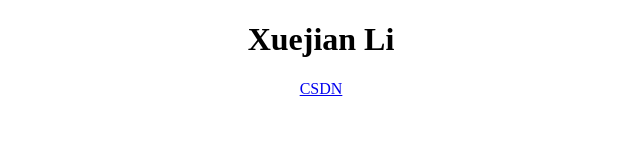
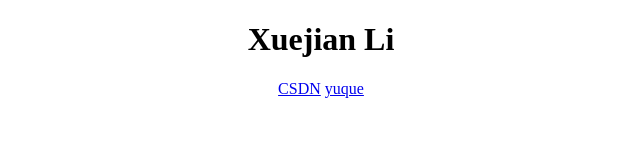
Before and after one commit to dadadaSJ/dadadaSJ, a plain HTML site: page index.html in a window 1280 px wide. Shown: the full height of the page, 319-959 px from the left. Drawn offline with Linux system fonts and the light colour scheme.

Commit message:
添加yuque的超链接

```diff
--- a/index.html
+++ b/index.html
@@ -11,6 +11,7 @@
     <h1 align="center">Xuejian Li</h1>
     <p align="center">
         <a href="https://blog.csdn.net/qq_41747960?spm=1000.2115.3001.5343" target="_blank">CSDN</a>
+        <a href="https://www.yuque.com/anshangjian-zsepj" target="_blank">yuque</a>
     </p>
 </body>
 
```
